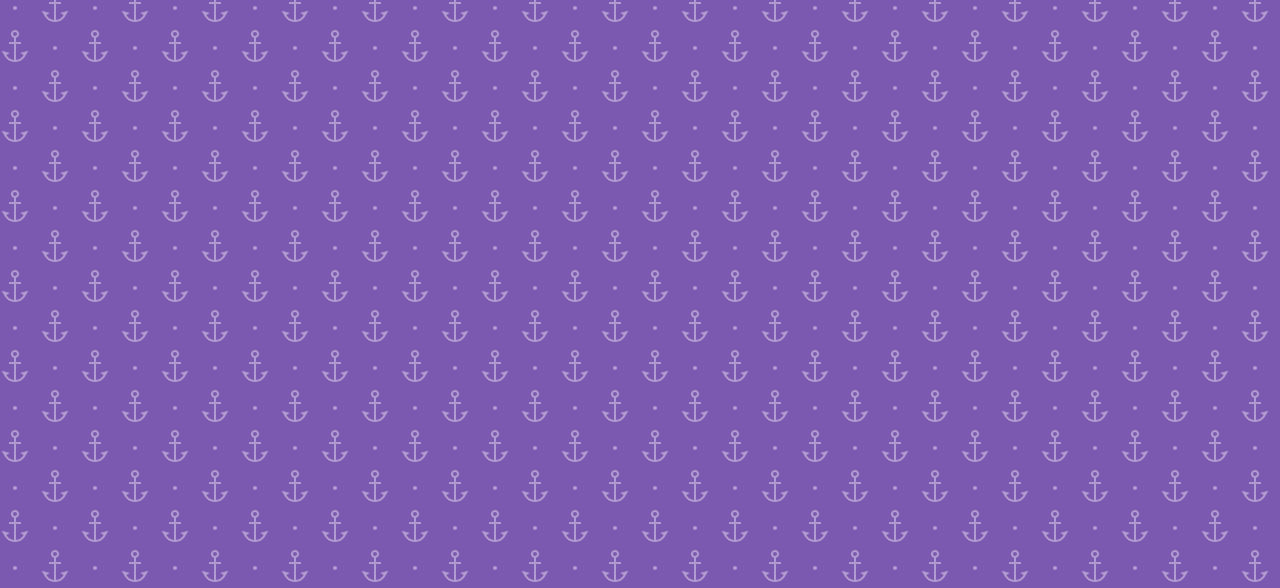
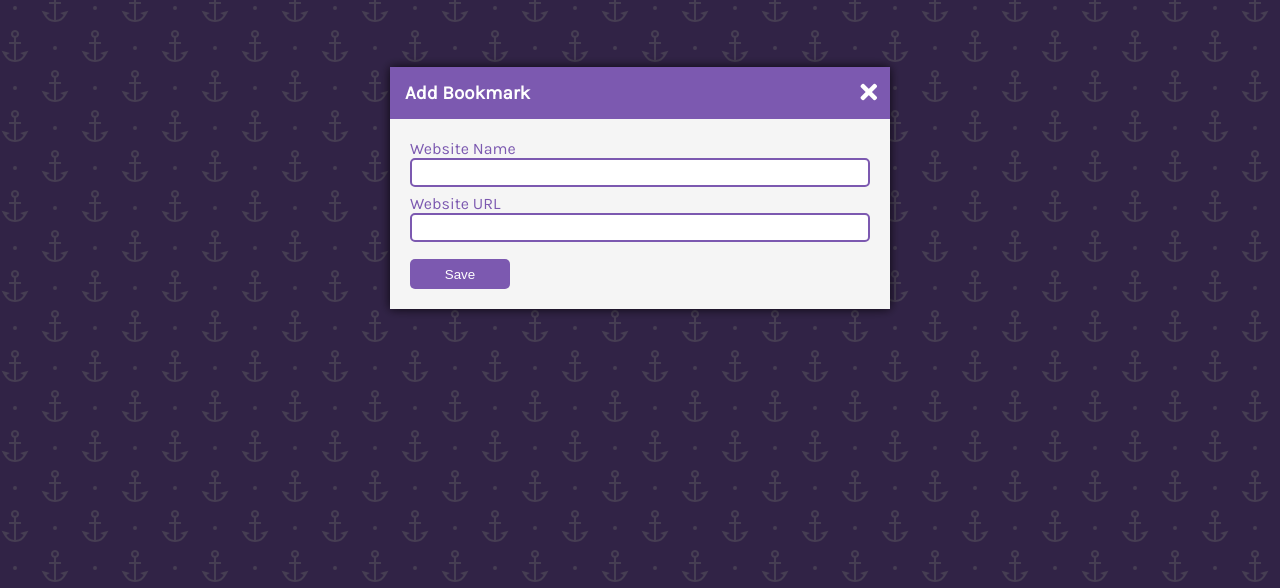
Before and after one commit to pcsmomo/javascript-20-projects, a plain HTML site: page 10-book-keeper/index.html in a window 1280 px wide. Shown: the part 212-800 px from the top of the page. Drawn offline with Linux system fonts and the light colour scheme.

Commit message:
98. Building Our Modal

```diff
--- a/10-book-keeper/index.html
+++ b/10-book-keeper/index.html
@@ -72,5 +72,29 @@
         </div>
       </div>
     </div>
+    <!-- Modal -->
+    <div class="modal-container show-modal" id="modal">
+      <div class="modal">
+        <i class="fas fa-times close-icon" id="close-modal"></i>
+        <div class="modal-header">
+          <h3>Add Bookmark</h3>
+        </div>
+        <div class="modal-content">
+          <form id="bookmark-form">
+            <!-- Website Name -->
+            <div class="form-group">
+              <label for="website-name" class="form-label">Website Name</label>
+              <input type="text" class="form-input" id="website-name" />
+            </div>
+            <!-- Website URL -->
+            <div class="form-group">
+              <label for="website-url" class="form-label">Website URL</label>
+              <input type="text" class="form-input" id="website-url" />
+            </div>
+            <button type="submit">Save</button>
+          </form>
+        </div>
+      </div>
+    </div>
   </body>
 </html>
--- a/10-book-keeper/style.css
+++ b/10-book-keeper/style.css
@@ -87,6 +87,103 @@ a:active {
   margin-right: 5px;
 }
 
+/* Modal */
+.modal-container {
+  background: rgba(0, 0, 0, 0.6);
+  display: none;
+  position: fixed;
+  top: 0;
+  left: 0;
+  right: 0;
+  bottom: 0;
+}
+
+.show-modal {
+  display: flex;
+  justify-content: center;
+  align-items: center;
+}
+
+.modal {
+  background: white;
+  box-shadow: 0 0 10px rgba(0, 0, 0, 0.8);
+  max-width: 95%;
+  width: 500px;
+  animation: modalopen 1s;
+}
+
+@keyframes modalopen {
+  from {
+    opacity: 0;
+  }
+  to {
+    opacity: 1;
+  }
+}
+
+.close-icon {
+  float: right;
+  color: white;
+  font-size: 24px;
+  position: relative;
+  top: 13px;
+  right: 13px;
+  cursor: pointer;
+}
+
+.modal-header {
+  background-color: var(--primary-color);
+  color: white;
+  padding: 15px;
+}
+
+h3 {
+  margin: 0;
+}
+
+.modal-content {
+  padding: 20px;
+  background: whitesmoke;
+}
+
+/* Form */
+.form-group {
+  height: 55px;
+}
+
+.form-input {
+  width: 97%;
+  padding: 5px;
+  border: 2px solid var(--primary-color);
+  border-radius: var(--border-radius);
+  display: block;
+  outline: none;
+}
+
+.form-label {
+  color: var(--primary-color);
+  display: block;
+}
+
+button {
+  cursor: pointer;
+  color: white;
+  background: var(--primary-color);
+  height: 30px;
+  width: 100px;
+  border: none;
+  border-radius: var(--border-radius);
+  margin-top: 10px;
+}
+
+button:hover {
+  filter: brightness(110%);
+}
+
+button:focus {
+  outline: none;
+}
+
 /* Media Query: Large Smartphone (Vertical) */
 @media screen and (max-width: 600px) {
   .container {
```
Also changed, not shown: README.md.
